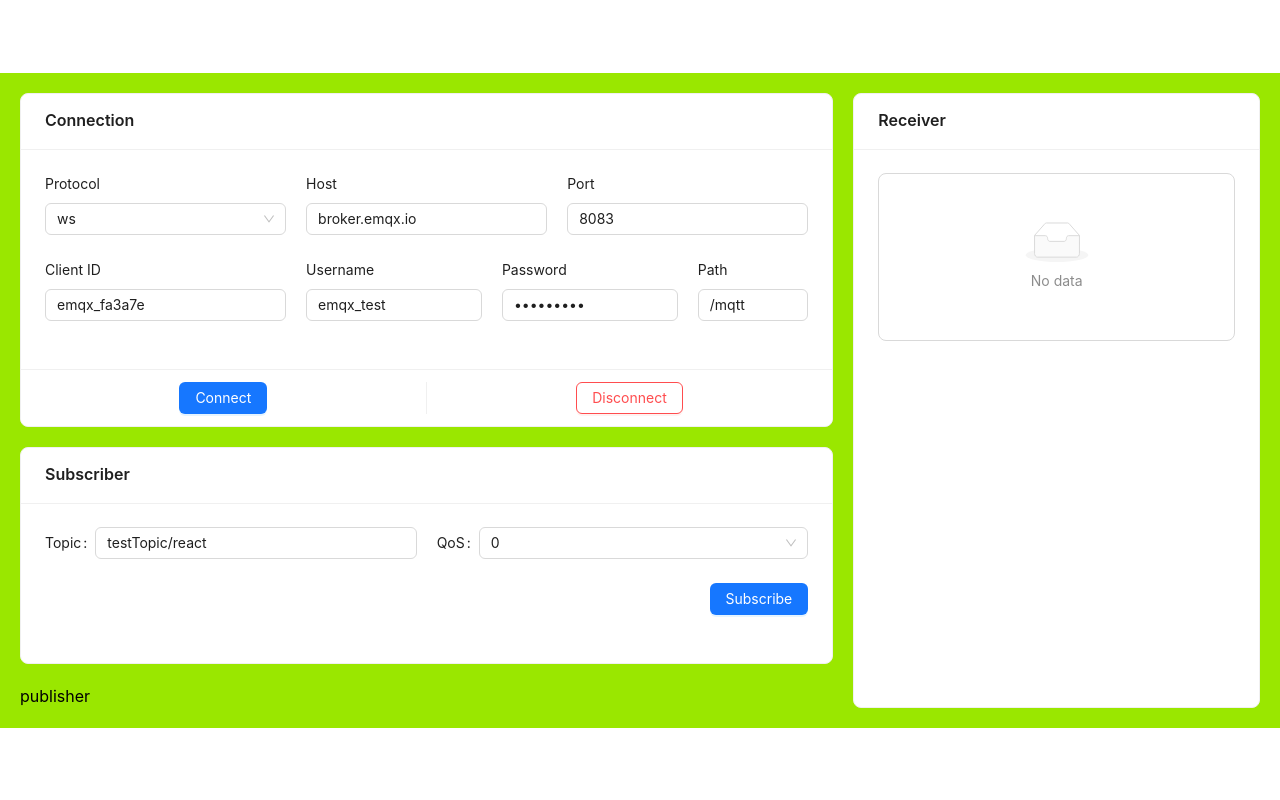
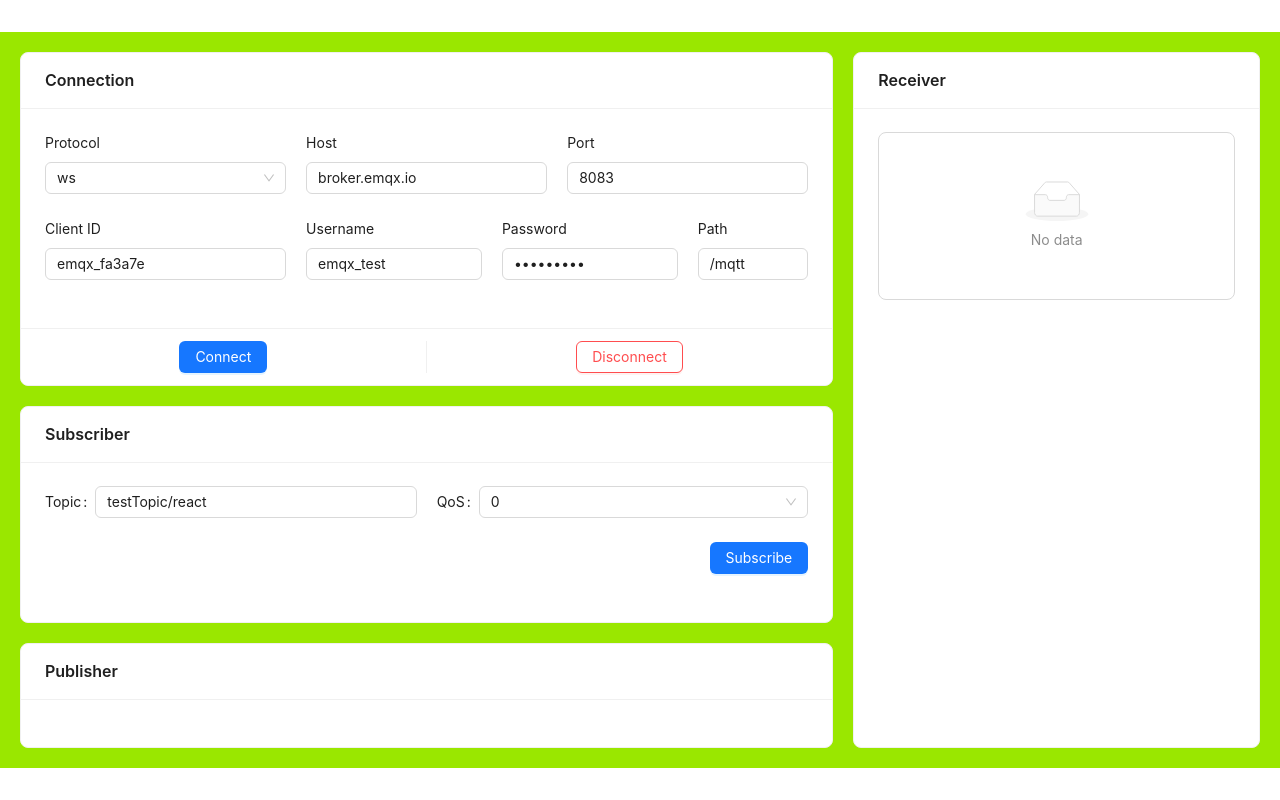
Before and after one commit to JEONG-JI-HEON/mqtt-study, a React (Vite) app: page / in a window 1280 px wide. Built offline with nearby package versions, Linux system fonts and the light colour scheme.

Commit message:
publisher form create

```diff
--- a/src/components/Publisher.jsx
+++ b/src/components/Publisher.jsx
@@ -1,7 +1,15 @@
-import React from "react";
+import React, { useContext } from "react";
+import { QosOption } from "../data/option";
+import { Card, Form } from "antd";
 
-const Publisher = () => {
-  return <div>publisher</div>;
+const Publisher = ({ publish }) => {
+  const [form] = Form.useForm();
+  const qosOptions = useContext(QosOption);
+  return (
+    <Card title="Publisher">
+      <Form></Form>
+    </Card>
+  );
 };
 
 export default Publisher;
```
